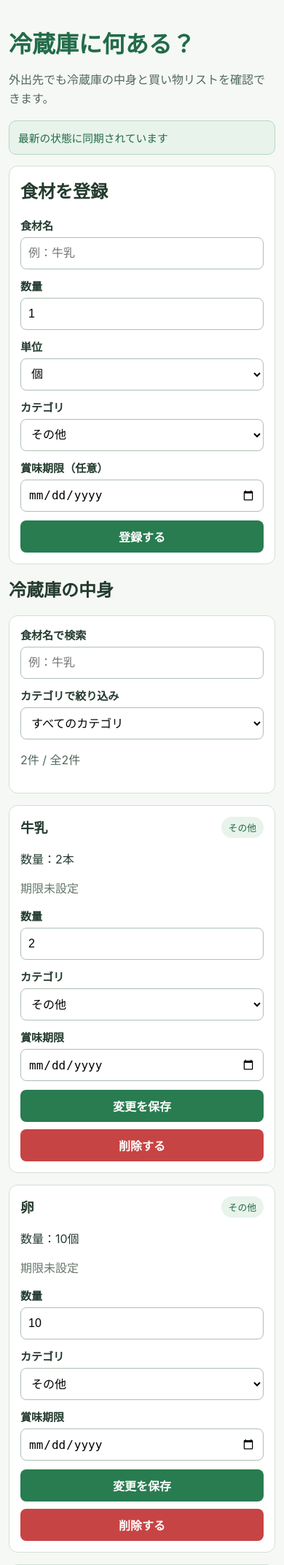
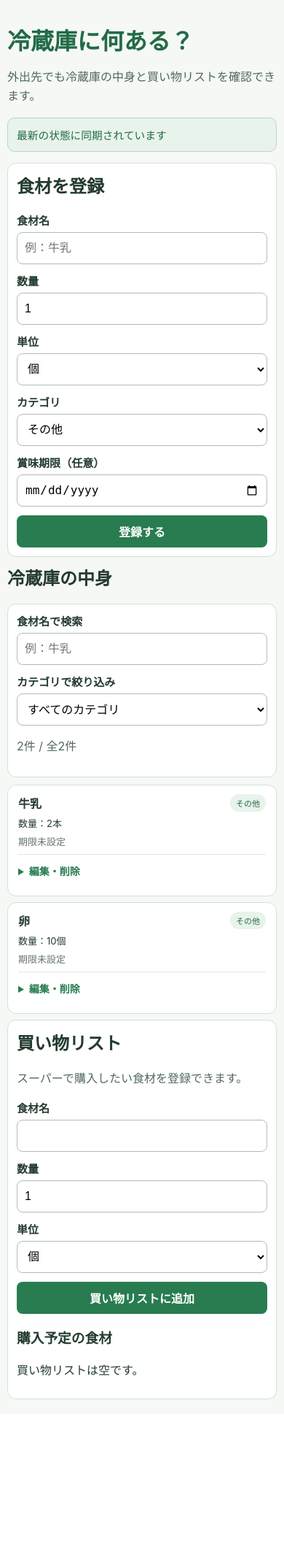
Before and after one commit to makotogap-alt/FridgeChecker-app, a Flask app: page / in a window 390 px wide. Shown: the top 2144 px of the page at 73% size. After the commit the page ends 1917 px from the top, so only its background shows below. Run offline with Flask 3, Linux system fonts and the light colour scheme.

Commit message:
Week 8 quality improvements

```diff
--- a/static/style.css
+++ b/static/style.css
@@ -81,3 +81,71 @@ button:focus-visible, input:focus-visible, select:focus-visible { outline: 3px s
 .home-link { display: inline-block; padding: 12px 18px; border-radius: 8px; background: #287c50; color: #fff; text-decoration: none; font-weight: 600; }
 .home-link:hover { background: #195c39; }
 @media (max-width: 600px) { .home-link { display: block; text-align: center; } }
+
+
+/* 第8週：食材の編集欄を折りたたみ表示 */
+
+.food-edit {
+  margin-top: 8px;
+  border-top: 1px solid #e5e5e5;
+}
+
+.food-edit summary {
+  padding: 12px 0;
+  min-height: 44px;
+  cursor: pointer;
+  color: #287c50;
+  font-size: 14px;
+  font-weight: bold;
+}
+
+.food-edit[open] .edit-grid {
+  margin-top: 12px;
+}
+
+/* スマートフォン用のコンパクト表示 */
+@media (max-width: 600px) {
+  .container {
+    padding: 10px;
+  }
+
+  .card {
+    padding: 12px;
+    margin-bottom: 10px;
+  }
+
+  .food-item {
+    padding: 12px 14px;
+    margin-bottom: 8px;
+  }
+
+  .food-item h3 {
+    font-size: 16px;
+  }
+
+  .food-item p {
+    font-size: 13px;
+    margin: 6px 0;
+  }
+
+  .category-tag {
+    padding: 4px 8px;
+    font-size: 11px;
+  }
+
+  .food-item .expired,
+  .food-item .soon,
+  .food-item .okay {
+    display: inline-block;
+    padding: 4px 8px;
+    font-size: 12px;
+  }
+
+  .food-edit .edit-grid {
+    grid-template-columns: 1fr;
+  }
+
+  .food-edit button {
+    width: 100%;
+  }
+}
--- a/templates/index.html
+++ b/templates/index.html
@@ -102,7 +102,8 @@
               {% else %}
                 <p class="unset">期限未設定</p>
               {% endif %}
-
+              <details class="food-edit">
+                <summary>編集・削除</summary>
               <form action="{{ url_for('update_food', food_id=food.id) }}" method="POST" class="edit-grid">
                 <label>
                   数量
@@ -126,6 +127,7 @@
               <form action="{{ url_for('delete_food', food_id=food.id) }}" method="POST" class="delete-form">
                 <button type="submit" class="delete">削除する</button>
               </form>
+            </details>
             </article>
           {% endfor %}
         {% else %}
```
